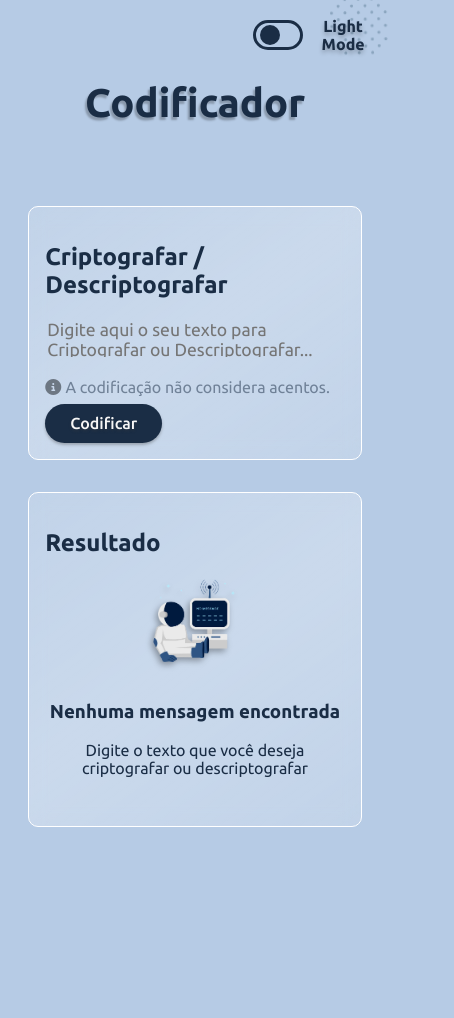
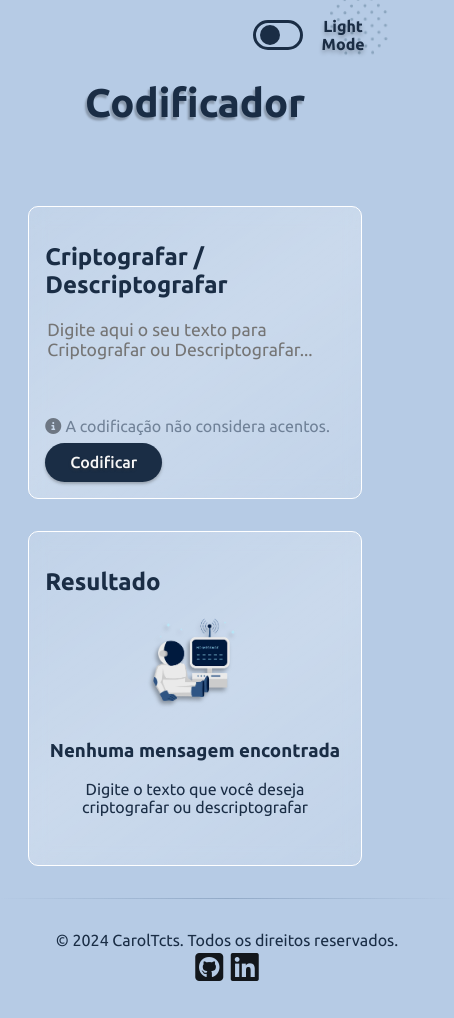
Before and after one commit to Major2571/Challenge1_Alura_ONE, a plain HTML site: page index.html in a window 390 px wide. Shown: the whole page, 454 px wide, since content can reach past the window. Before the commit the page ends 859 px from the top, so only its background shows below. Drawn offline with nearby package versions, Linux system fonts and the light colour scheme.

Commit message:
Add footer and hover

```diff
--- a/assets/css/bgSVGs.css
+++ b/assets/css/bgSVGs.css
@@ -22,7 +22,7 @@ svg {
 
 #bubble {
     width: 30vw;
-    bottom: 5vh;
+    bottom: 7vw;
     right: 10vh;
     opacity: 0.2;
     transform: scale(1, 1) rotate(45deg);
--- a/assets/css/darkTheme.css
+++ b/assets/css/darkTheme.css
@@ -14,6 +14,16 @@ body.dark-theme {
   padding: 10px 25px;
 }
 
+.dark-theme .btn-encode:hover,
+.dark-theme .btn-copy:hover {
+  background-color: #ce730b;
+}
+
 .dark-theme textarea {
   color: #fcfcfc;
 }
+
+.dark-theme .footer-social-icons a i:hover {
+  color: var(--dark-btns);
+  transition: all 0.3s ease-in-out;
+}
--- a/assets/css/lightTheme.css
+++ b/assets/css/lightTheme.css
@@ -1,12 +1,22 @@
-body.light-theme{
-    background-color: var(--light-bg);
-    color: var(--light-text);
+body.light-theme {
+  background-color: var(--light-bg);
+  color: var(--light-text);
 }
 
 .light-theme i {
-    color: #13171c;
+  color: #13171c;
 }
 
 .light-theme textarea {
-    color: var(--light-text);
+  color: var(--light-text);
 }
+
+.light-theme .btn-encode:hover,
+.light-theme .btn-copy:hover {
+  background-color: #254d65;
+}
+
+.light-theme .footer-social-icons a i:hover {
+  color: #254d65;
+  transition: all 0.3s ease-in-out;
+}
--- a/assets/css/style.css
+++ b/assets/css/style.css
@@ -3,7 +3,7 @@
   --dark-bg: #13171c;
   --dark-text: #f6f6f6;
   --dark-svg-color: #254d65;
-  --dark-btns: #ed9b40;
+  --dark-btns: #e68619;
 
   /* Light Theme */
   --light-bg: #b6cbe5;
@@ -11,7 +11,6 @@
   --light-svg-color: #e0e0e0;
   --light-btns: #1a2d45;
 }
-
 
 body {
   overflow-x: hidden;
@@ -152,6 +151,7 @@ input:checked + .slider:before {
   color: var(--dark-text);
   font-weight: 500;
   font-size: 1em;
+  transition: all .2s ease-in;
 }
 
 .btn-copy i {
@@ -159,7 +159,8 @@ input:checked + .slider:before {
   margin-right: 0.5vh;
 }
 
-.btn-encode, .btn-copy {
+.btn-encode,
+.btn-copy {
   background-color: var(--light-btns);
   border-radius: 100px;
   padding: 10px 25px;
@@ -175,14 +176,12 @@ input:checked + .slider:before {
   width: 100%;
 }
 
-
 .btn-clear {
   position: absolute;
   right: 1vh;
   top: 1vh;
   font-size: 1.6em;
 }
-
 
 .title-speak {
   display: flex;
@@ -227,16 +226,36 @@ textarea {
   text-align: center;
 }
 
-.output-empty-message img{
+.output-empty-message img {
   width: 40%;
-  filter: drop-shadow( -2px 3px 3px #00000056);
+  filter: drop-shadow(-2px 3px 2px #00000056);
+}
+
+footer {
+  margin: 0;
+  position: absolute;
+  bottom: 0;
+  padding: 2rem;
+  width: 100%;
+  text-align: center;
+
+  border-top: 1px solid;
+  border-image-slice: 1;
+  border-image-source: linear-gradient(to right, #0000, #28486f40, #0000);
+}
+
+.footer-social-icons a{
+  font-size: 2rem;
+  text-decoration: none;
+  transition: all .3s ease-in-out;
 }
 
 
 
-
-
 @media (max-width: 1200px) {
+  textarea {
+    height: 20vw;
+  }
   .container {
     grid-template-columns: 1fr;
   }
@@ -250,7 +269,11 @@ textarea {
     margin-bottom: 2rem;
   }
 
-  .output-empty-message img{
+  .output-empty-message img {
     width: 30%;
   }
+
+  footer {
+    position: relative;
+  }
 }
--- a/assets/js/App.js
+++ b/assets/js/App.js
@@ -8,7 +8,6 @@ const BTN_SPEAK = document.getElementById("btnSpeak");
 const BTN_SPEAK_OUTPUT = document.getElementById("btnSpeakOutput");
 const BTN_CODE = document.getElementById("btn-encode");
 const BTN_COPY = document.querySelector(".btn-copy");
-
 
 // Constant for the output empty message element
 const OUTPUT_EMPTY_MESSAGE = document.getElementById("outputEmptyMessage");
@@ -90,3 +89,5 @@ function showEmptyMessage() {
     BTN_COPY.style.display = "";
   }
 }
+
+document.getElementById('currentYear').textContent = new Date().getFullYear();
--- a/index.html
+++ b/index.html
@@ -185,7 +185,24 @@
         </div>
       </section>
     </main>
-    <footer></footer>
+
+    <footer>
+      <div class="container-copyright">
+          <div class="copyright">
+              &copy;
+              <span id="currentYear"></span>
+              CarolTcts. Todos os direitos reservados.
+          </div>
+          <div class="footer-social-icons">
+              <a href="https://github.com/Major2571" target="_blank">
+                <i class="fa-brands fa-square-github"></i>
+              </a>
+              <a href="https://www.linkedin.com/in/caroline-tacats" target="_blank">
+                <i class="fa-brands fa-linkedin"></i>
+              </a>
+          </div>
+      </div>
+  </footer>
   </body>
   <script src="./assets/js/Theme.js"></script>
   <script src="./assets/js/App.js"></script>
```
